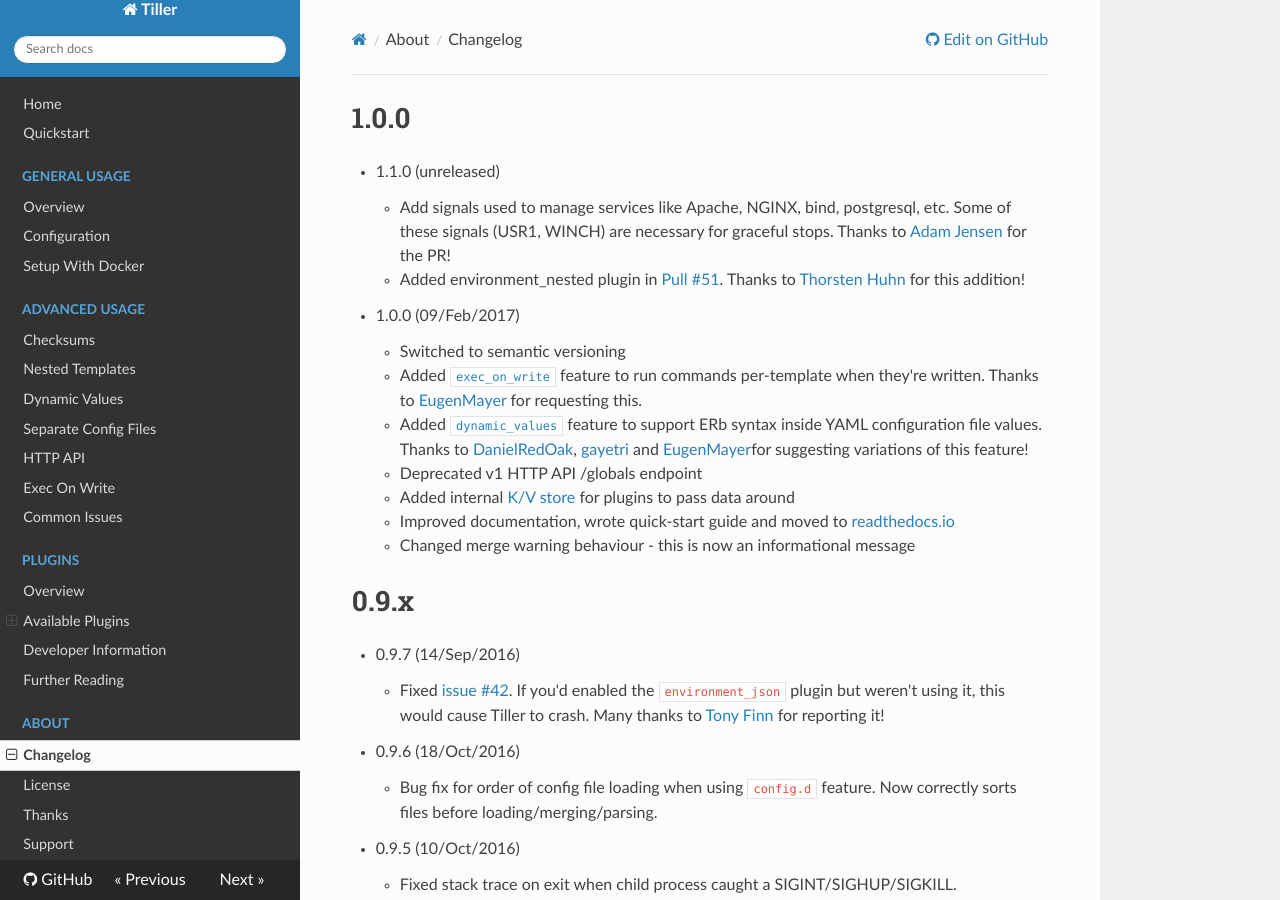
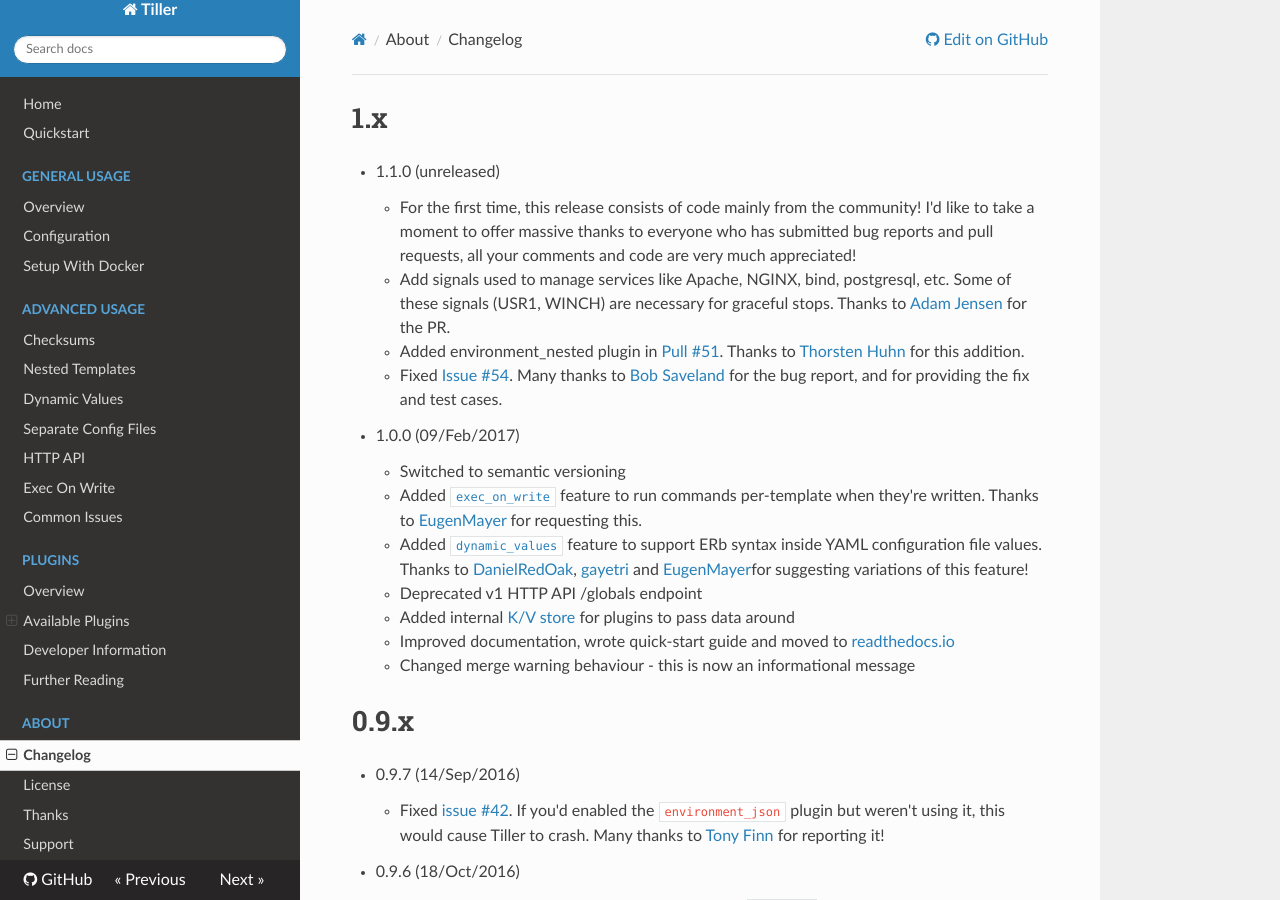
Before and after one commit to markround/tiller, an MkDocs documentation site: the page built from docs/changelog.md, in a window 1280 px wide and 900 px high. Built offline with MkDocs 1.6.1, drawn with Linux system fonts in a browser that asks for light colours; nearby versions of some CDN libraries; old or Windows-style settings are respelled for this version of MkDocs.

Commit message:
Updated changelog again

```diff
--- a/docs/changelog.md
+++ b/docs/changelog.md
@@ -1,8 +1,10 @@
-# 1.0.0
+# 1.x
 
   * 1.1.0 (unreleased)
-    * Add signals used to manage services like Apache, NGINX, bind, postgresql, etc. Some of these signals (USR1, WINCH) are necessary for graceful stops. Thanks to [Adam Jensen](https://github.com/jensenak) for the PR!
-    * Added environment_nested plugin in [Pull #51](https://github.com/markround/tiller/pull/51). Thanks to [Thorsten Huhn](https://github.com/thorstenhuhn) for this addition!
+    * For the first time, this release consists of code mainly from the community! I'd like to take a moment to offer massive thanks to everyone who has submitted bug reports and pull requests, all your comments and code are very much appreciated!
+    * Add signals used to manage services like Apache, NGINX, bind, postgresql, etc. Some of these signals (USR1, WINCH) are necessary for graceful stops. Thanks to [Adam Jensen](https://github.com/jensenak) for the PR.
+    * Added environment_nested plugin in [Pull #51](https://github.com/markround/tiller/pull/51). Thanks to [Thorsten Huhn](https://github.com/thorstenhuhn) for this addition.
+    * Fixed [Issue #54](https://github.com/markround/tiller/issues/54). Many thanks to [Bob Saveland](https://github.com/savelandr) for the bug report, and for providing the fix and test cases.
 
   * 1.0.0 (09/Feb/2017)
 
```
